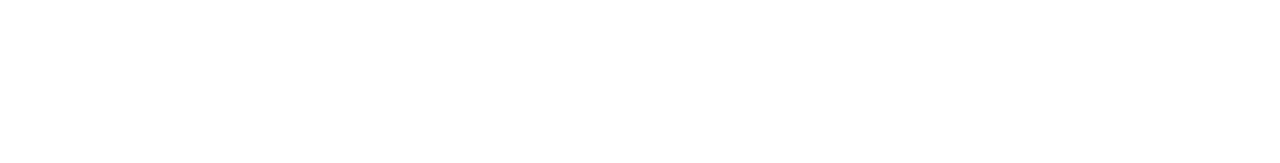
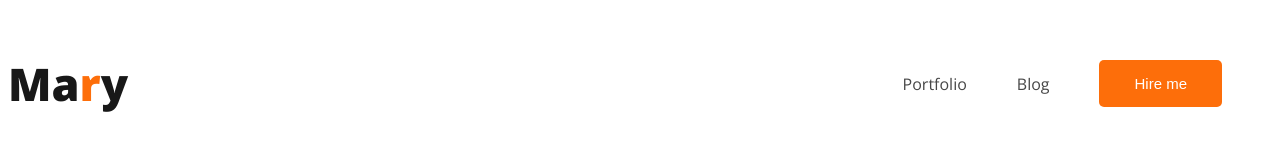
Before and after one commit to Saifulkhandaker/web-developer-portfolio, a plain HTML site: page index.html in a window 1280 px wide. Drawn offline with nearby package versions, Linux system fonts and the light colour scheme.

Commit message:
nav added

```diff
--- a/index.html
+++ b/index.html
@@ -4,9 +4,21 @@
     <meta charset="UTF-8">
     <meta name="viewport" content="width=device-width, initial-scale=1.0">
     <title>Web Developer Portfolio</title>
+    <link rel="preconnect" href="https://fonts.googleapis.com">
+<link rel="preconnect" href="https://fonts.gstatic.com" crossorigin>
+<link href="https://fonts.googleapis.com/css2?family=Open+Sans:wght@400;700;800&display=swap" rel="stylesheet">
+    <link rel="stylesheet" href="styles/portfolio.css">
 </head>
 <body>
     <header>
+        <nav>
+            <h3 class="nav-title">Ma<span class="orange-color">r</span>y</h3>
+            <ul>
+                <li><a href="">Portfolio</a></li>
+                <li><a href="">Blog</a></li>
+                <li><button class="button-primary">Hire me</button></li>
+            </ul>
+        </nav>
 
     </header>
     <main>
--- /dev/null
+++ b/styles/portfolio.css
@@ -0,0 +1,40 @@
+/* common shared styles */
+body{
+    font-family: 'Open Sans', sans-serif;
+}
+.button-primary{
+    border-radius: 5px;
+    background: #FD6E0A;
+    border: 0;
+    color: white;
+    font-size: 15px;
+    font-weight: 700px;
+    padding: 15px 35px;
+}
+
+/* nav styles */
+nav{
+    display: flex;
+    justify-content:space-between;
+}
+.nav-title{
+color: #181818;
+font-size: 45px;
+font-weight: 800;
+line-height: normal;
+}
+.orange-color{
+    color: #FD6E0A;
+}
+nav>ul{
+    display: flex;
+    align-items: center;
+}
+nav li{
+    list-style: none;
+    margin-right:50px;
+}
+nav a{
+    text-decoration: none;
+    color: #474747;
+}
```
